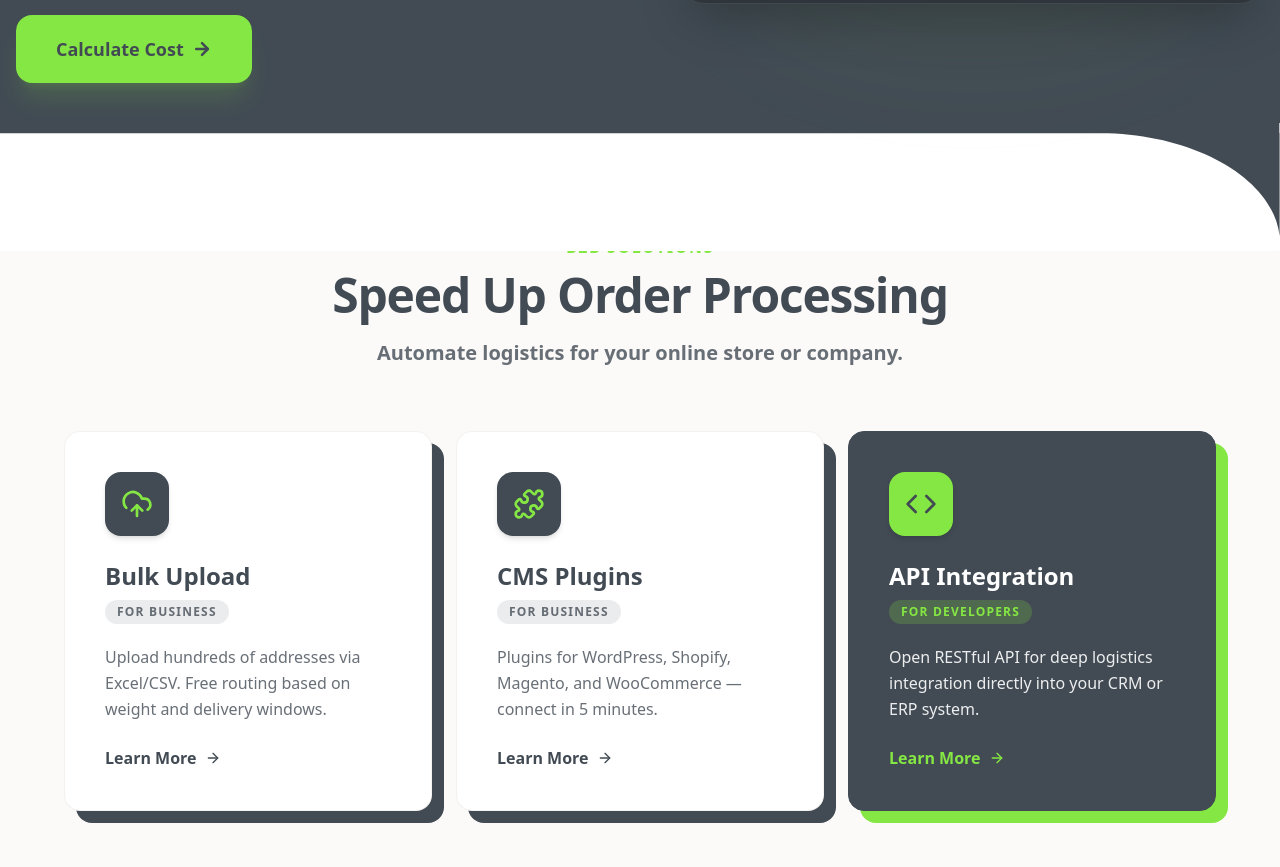
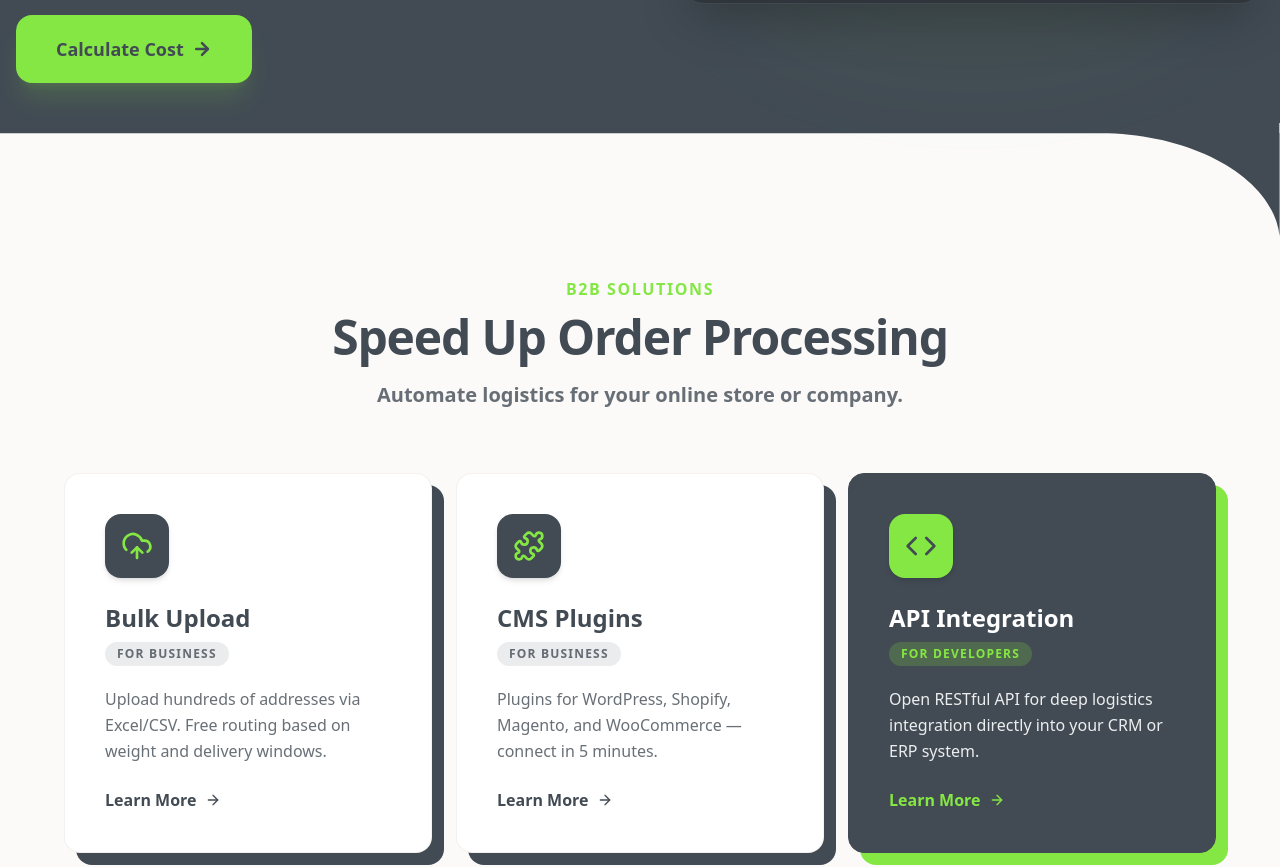
Before and after one commit to artemkrokhinow/WinterthurExpress-delivery-service, a Next.js app in the folder frontend/: page / in a window 1280 px wide. Shown: the part 3441-4308 px from the top of the page. Built offline with nearby package versions, Linux system fonts and the light colour scheme; no server answers.

Commit message:
Fix visual bug: remove white rect from Features SVG curve and adjust Integrations top padding

```diff
--- a/frontend/src/components/Features.tsx
+++ b/frontend/src/components/Features.tsx
@@ -24,7 +24,6 @@ export function Features() {
           xmlns="http://www.w3.org/2000/svg"
           style={{ height: '10vw' }}
         >
-          <rect x="0" y="400" width="1905" height="480" fill="white"/>
           <path d="M1904 437.812H1904.39V823.986C1895.58 615.705 1785.65 449.444 1648.73 438.312H0V400H1904V437.812Z" fill="#424B54"/>
           <path d="M1904.39 879.745L1904.31 879.621C1904.34 879.083 1904.36 878.545 1904.39 878.006V879.745Z" fill="#424B54"/>
         </svg>
--- a/frontend/src/components/Integrations.tsx
+++ b/frontend/src/components/Integrations.tsx
@@ -26,7 +26,7 @@ const integrations = [
 
 export function Integrations() {
   return (
-    <section className="py-28 bg-brand-silver/8">
+    <section className="pt-[12vw] pb-28 bg-brand-silver/8">
       <div className="container mx-auto px-4">
         <div className="text-center max-w-3xl mx-auto mb-16">
           <div className="text-base font-bold text-brand-grass uppercase tracking-widest mb-3">B2B Solutions</div>
```
